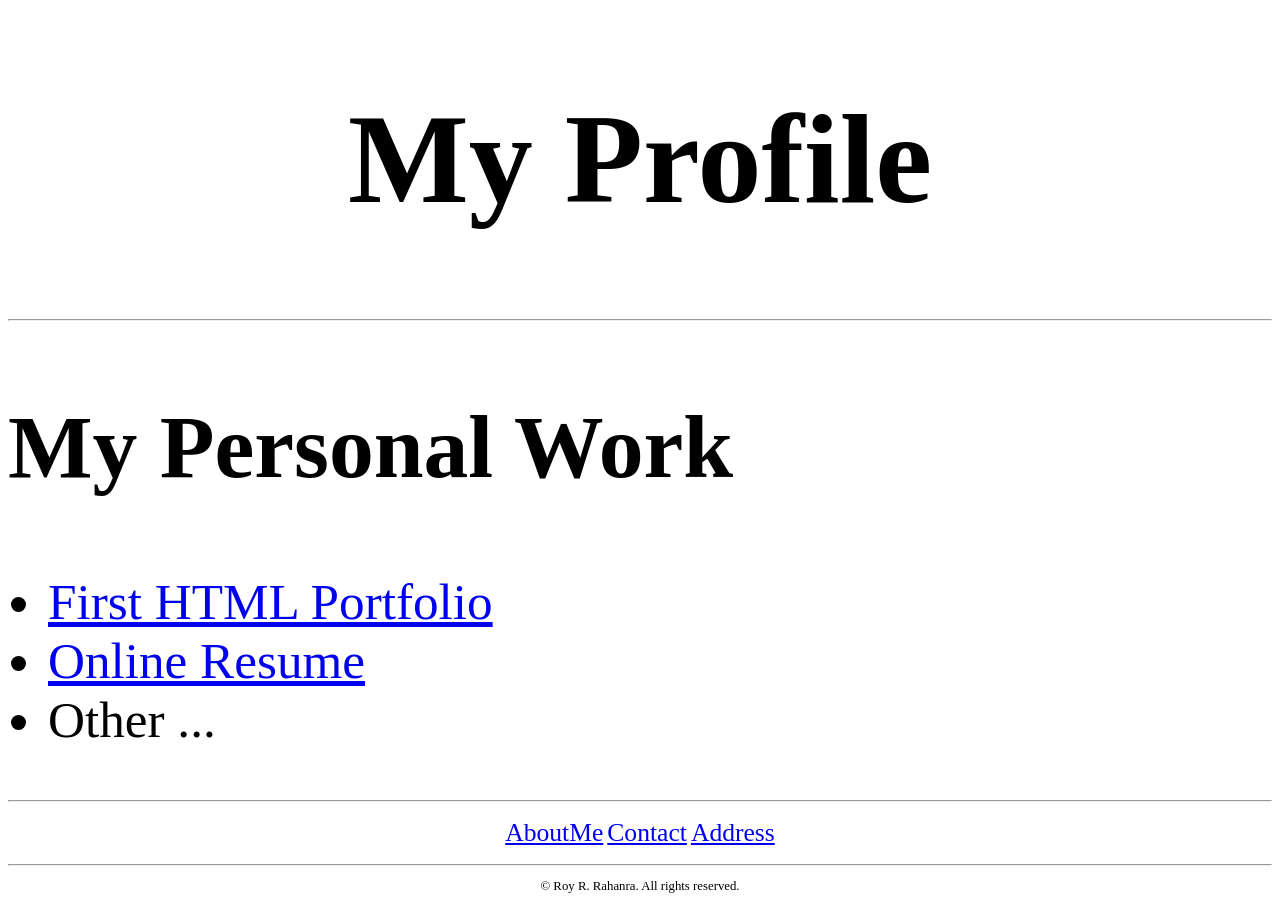
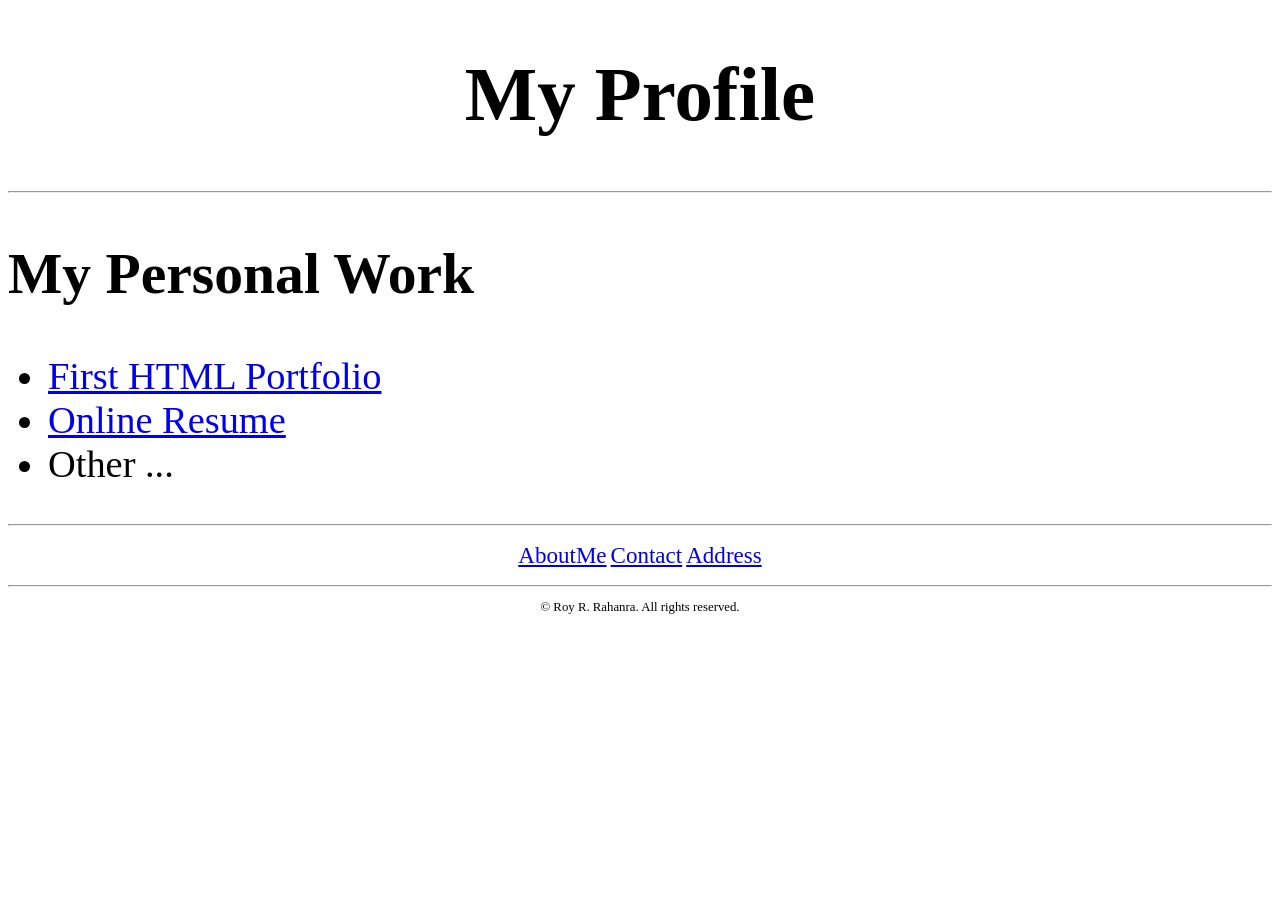
Before and after one commit to roy-r-rahanra/profile, a plain HTML site: page index.html in a window 1280 px wide. After the commit the page ends 800 px from the top, so only its background shows below. Drawn offline with Linux system fonts and the light colour scheme.

Commit message:
update-new-1

```diff
--- a/Public/style.css
+++ b/Public/style.css
@@ -1,28 +1,29 @@
 h1 {
-    font-size: 10vmax;
+    font-size: 6vmax;
     }
 
 h2 {
-    font-size: 7vmax;
+    font-size: 4.5vmax;
     }
 
 h3 {
-    font-size: 6vmax;
+    font-size: 4vmax;
     }
 
 h4 {
-    font-size: 5vmax ;
+    font-size: 3vmax ;
     }
 
 h5 {
-    font-size: 4vmax ;
+    font-size: 2vmax ;
     }
 
 h6 {
-    font-size: 3vmax ;
+    font-size: 1vmax ;
     }
 footer{
-    font-size: 2vmax ;
+    color: aliceblue;
+    font-size: 1vmax ;
     }
 
 
--- a/index.html
+++ b/index.html
@@ -19,19 +19,20 @@
 <h1 style="text-align: center;">My Profile</h1>
 <hr />
 <h2>My Personal Work</h2>
-<ul style="font-size: 4vmax">
+<ul style="font-size: 3vmax;">
     <li><a href="https://roy-r-rahanra.github.io/first-html-portfolio/">First HTML Portfolio</a></li>
     <li><a href="https://roy-r-rahanra.github.io/Capstone_Project_1_Online_Resume/">Online Resume</a></li>
     <li>Other ...</li>
 </ul>
 <hr />
 <p style="text-align: center;">
-<a style="font-size: 2vmax" href="https://www.linkedin.com/in/roy-ronald-rahanra">AboutMe</a>
-<a style="font-size: 2vmax" href="https://roy-r-rahanra.github.io/Capstone_Project_1_Online_Resume/public/Contact.html">Contact</a>
-<a style="font-size: 2vmax" href="https://www.google.com/maps/@-6.1766738,106.8271429,3a,75y,359.51h,125.71t/data=!3m8!1e1!3m6!1sAF1QipM5ExtXSdBXMkLLrBDBICWchBxQ9UxZtfjEkYdR!2e10!3e11!6shttps:%2F%2Flh5.googleusercontent.com%2Fp%2FAF1QipM5ExtXSdBXMkLLrBDBICWchBxQ9UxZtfjEkYdR%3Dw203-h100-k-no-pi-0-ya45.01152-ro-0-fo100!7i6144!8i3072?entry=ttu">Address</a>
+<a style="font-size: 1.8vmax" href="https://www.linkedin.com/in/roy-ronald-rahanra">AboutMe</a>
+<a style="font-size: 1.8vmax" href="https://roy-r-rahanra.github.io/Capstone_Project_1_Online_Resume/public/Contact.html">Contact</a>
+<a style="font-size: 1.8vmax" href="https://www.google.com/maps/@-6.1766738,106.8271429,3a,75y,359.51h,125.71t/data=!3m8!1e1!3m6!1sAF1QipM5ExtXSdBXMkLLrBDBICWchBxQ9UxZtfjEkYdR!2e10!3e11!6shttps:%2F%2Flh5.googleusercontent.com%2Fp%2FAF1QipM5ExtXSdBXMkLLrBDBICWchBxQ9UxZtfjEkYdR%3Dw203-h100-k-no-pi-0-ya45.01152-ro-0-fo100!7i6144!8i3072?entry=ttu">Address</a>
 </p>
 <hr>
 <p style="font-size: 1vmax; text-align: center;">© Roy R. Rahanra. All rights reserved.</p>
+<p></p>
 </body>
 </html>
 
```
